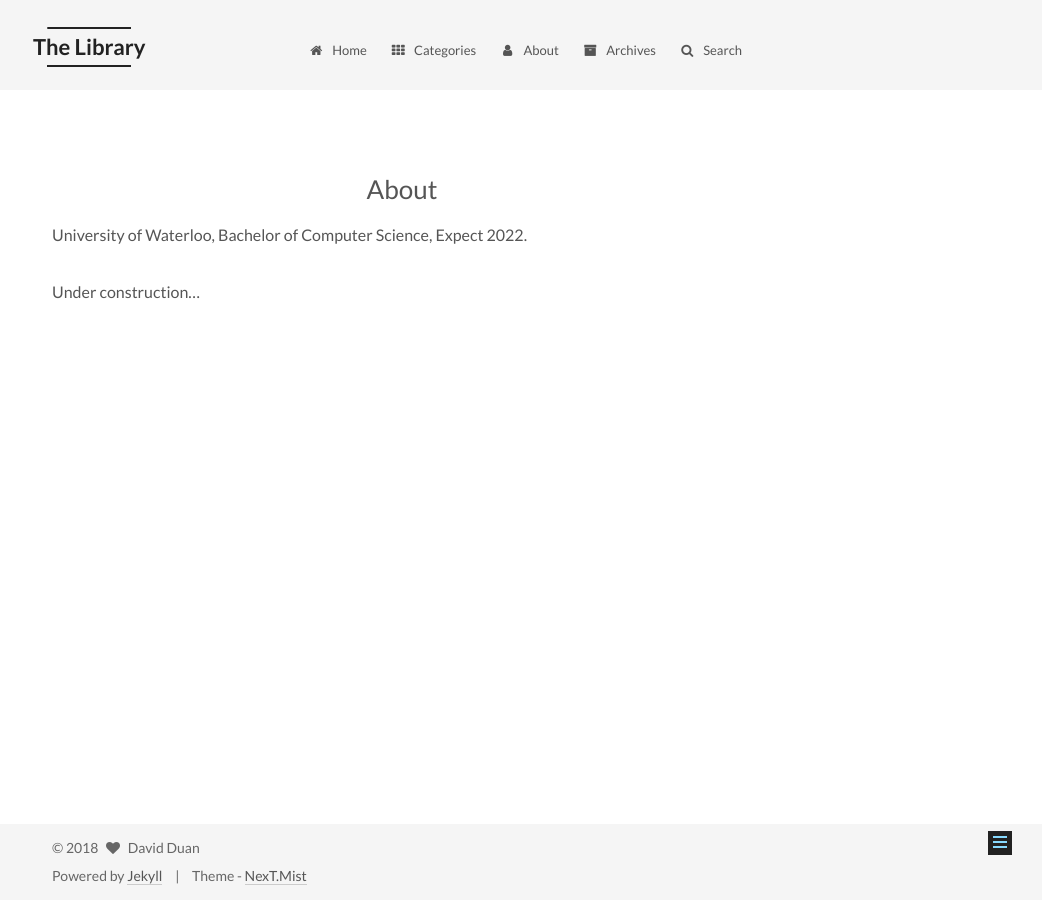
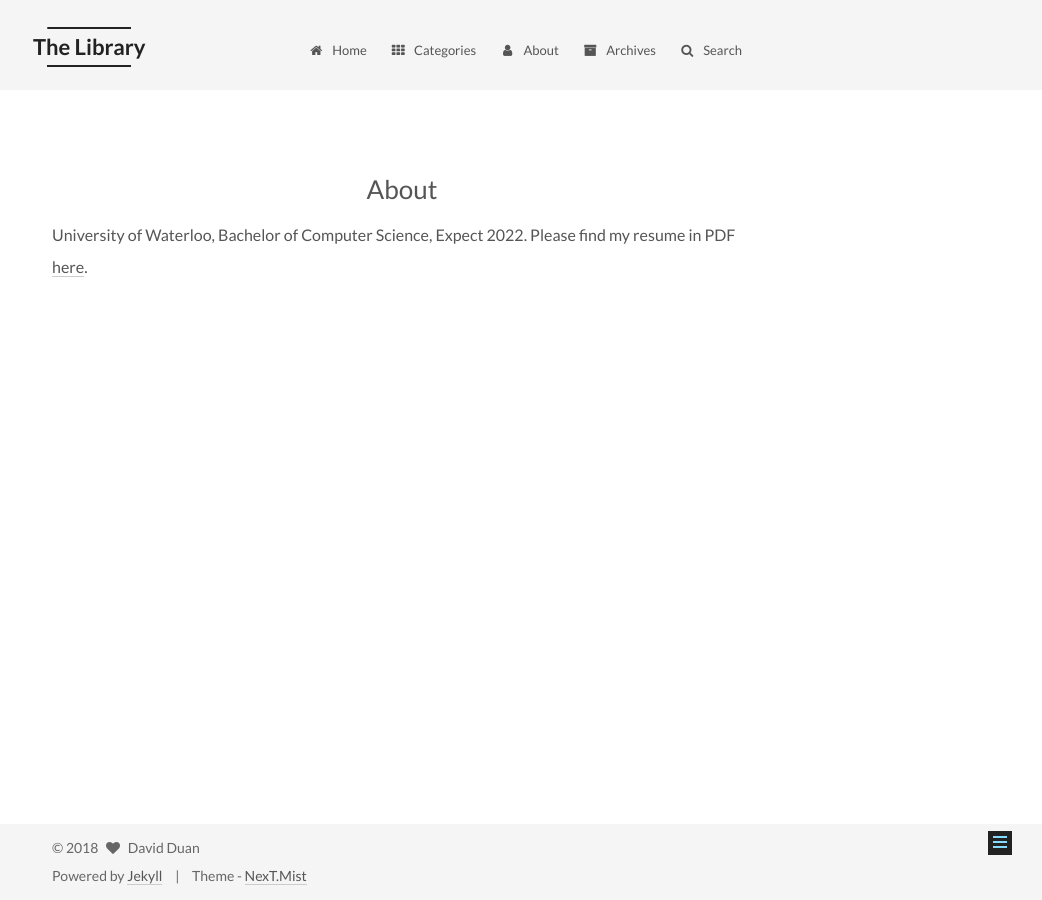
Before and after one commit to owaindex/Rootofallevii.github.io, a Jekyll site: the page built from about/index.md, in a window 1280 px wide. Shown: the whole page, without its empty margins (238-1280 px from the left). Built offline with Jekyll 4.4.1, drawn with Linux system fonts in a browser that asks for light colours.

Commit message:
Update index.md

```diff
--- a/about/index.md
+++ b/about/index.md
@@ -4,5 +4,4 @@ type: about
 ---
 
 University of Waterloo, Bachelor of Computer Science, Expect 2022.
-
-Under construction...
+Please find my resume in PDF [here]({{ site.url }}/assets/resume.pdf).
```
